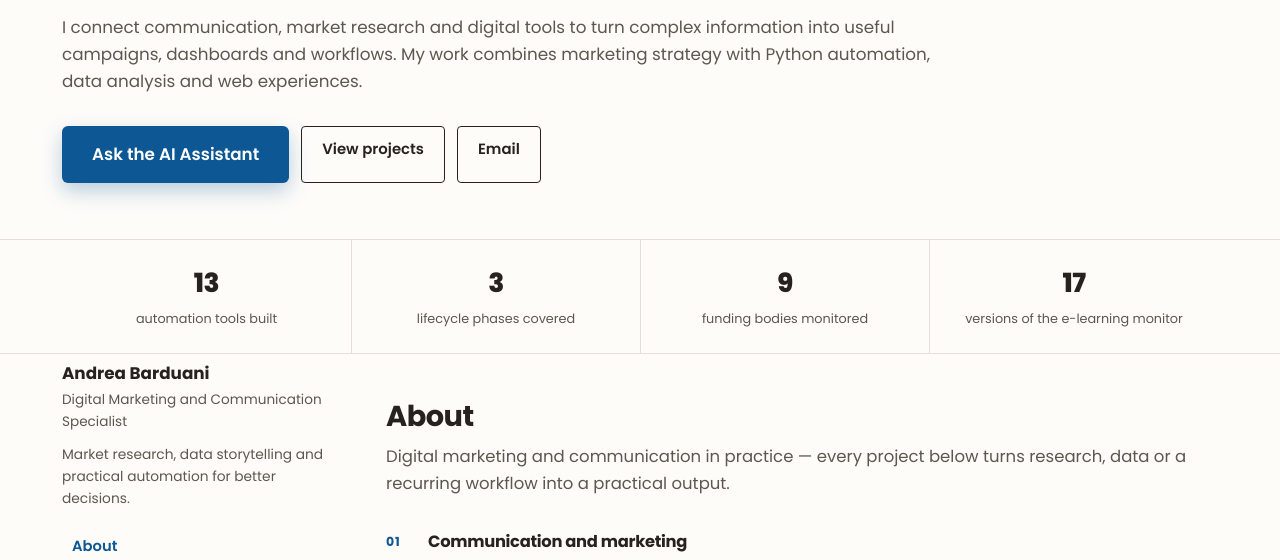
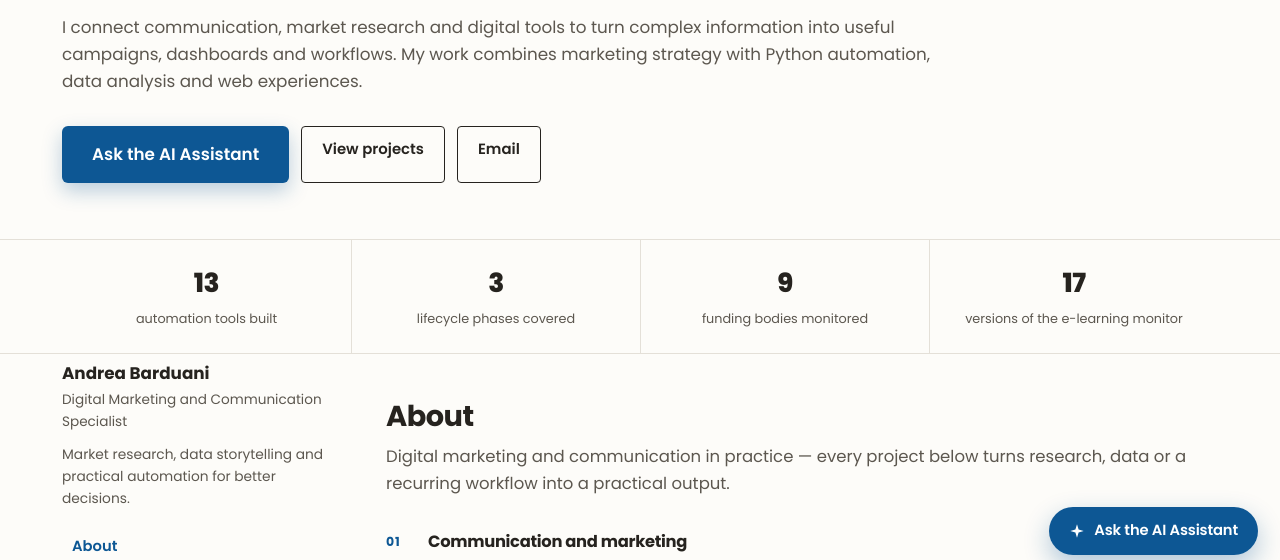
Before and after one commit to andreabarduani-ui/Portfolio, a plain HTML site: page index.html in a window 1280 px wide. Shown: the part 223-783 px from the top of the page. Drawn offline with nearby package versions, Linux system fonts and the light colour scheme.

Commit message:
Update site.css

```diff
--- a/css/site.css
+++ b/css/site.css
@@ -304,7 +304,23 @@
   footer .links a:hover { text-decoration: underline; }
   footer .links .label { color: var(--ink-soft); font-weight: 400; display: inline-block; width: 84px; }
   footer .copy { margin-top: 34px; font-size: .82rem; color: var(--ink-soft); }
-
+/* ---------- AI Assistant floating button ---------- */
+.ai-fab {
+  position: fixed; right: 22px; bottom: 22px; z-index: 70;
+  display: inline-flex; align-items: center; gap: 9px;
+  padding: 12px 20px; border-radius: 999px;
+  background: var(--accent); color: #fff; text-decoration: none;
+  font-weight: 600; font-size: .92rem; letter-spacing: -.01em;
+  box-shadow: 0 10px 26px rgba(13,87,148,.32);
+  transition: transform .18s ease, background .18s ease, box-shadow .18s ease;
+}
+.ai-fab:hover { background: var(--accent-dark); color: #fff; transform: translateY(-2px); box-shadow: 0 14px 30px rgba(13,87,148,.4); }
+.ai-fab:active { transform: scale(.97); }
+.ai-fab svg { flex: none; }
+#aiFab ~ #toTop { bottom: 78px; }
+@media (max-width: 640px) {
+  .ai-fab { left: 14px; right: 14px; bottom: 14px; justify-content: center; }
+}
   /* ---------- Back to top ---------- */
   #toTop {
     position: fixed; right: 22px; bottom: 22px; z-index: 60;
```
